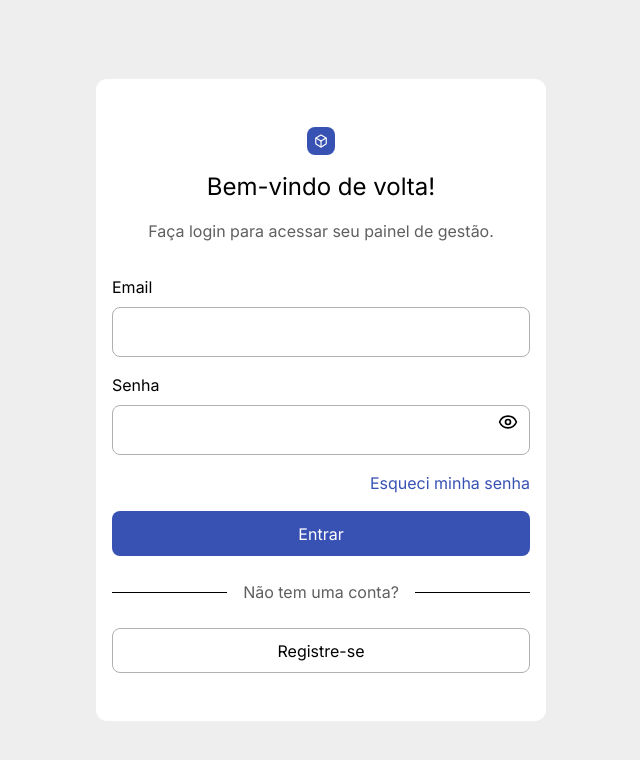
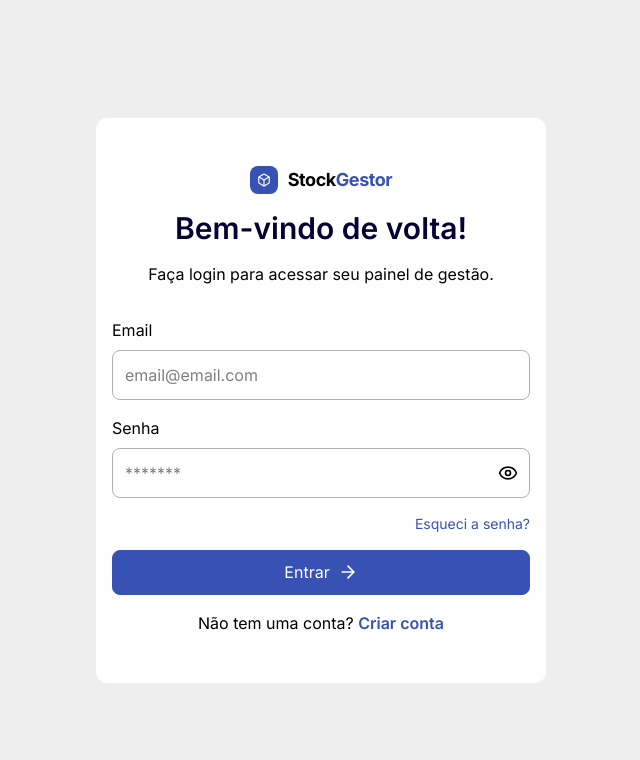
Before and after one commit to jvssvj/Stock-Gestor, a React (Vite) app: page /login in a window 1280 px wide. Shown: the top 760 px of the page, without its empty margins (319-959 px from the left). Built offline with nearby package versions, Linux system fonts and the light colour scheme; no server answers.

Commit message:
remove minimum password length validation from login

```diff
--- a/src/pages/Auth/Login/index.jsx
+++ b/src/pages/Auth/Login/index.jsx
@@ -4,8 +4,8 @@ import { useState } from "react";
 import { loginService } from "@/services/authService";
 import { useAuth } from "@/hooks/useAuth";
 import Spinner from "@/components/Spinner";
-import { Eye, EyeOff } from "lucide-react";
-import { validateEmail, validatePassword } from "@/utils/validateForm";
+import { ArrowRight, Eye, EyeOff } from "lucide-react";
+import { validateEmail } from "@/utils/validateForm";
 
 const inputBase = "border border-border py-3 px-3 rounded-lg w-full focus:outline-none focus:border-primary";
 const inputErrorClass = "bg-danger-subtle text-danger border border-danger focus:border-danger";
@@ -28,14 +28,20 @@ export default function Login() {
     setShowPassword(prev => !prev)
   }
 
+  const validatePassword = (password) => {
+    if (!password) {
+      return "A senha é obrigatória"
+    }
+    return null
+  }
+
   async function handleSubmit(e) {
     e.preventDefault()
 
     const errorEmail = validateEmail(email)
-    const errorPassword = validatePassword(password)
 
-    if (errorEmail || errorPassword) {
-      setClientErrors({ email: errorEmail, password: errorPassword })
+    if (errorEmail || validatePassword(password)) {
+      setClientErrors({ email: errorEmail, password: validatePassword() })
       return
     }
 
@@ -44,7 +50,7 @@ export default function Login() {
     try {
       const response = await loginService({ email, password })
       login(response.user, response.token)
-      navigate('/dashboard')
+      navigate('/app')
     } catch (err) {
       const isNetworkError = err instanceof TypeError
       setApiError(isNetworkError ? "Falha na conexão." : err.message || "Erro inesperado.")
@@ -56,9 +62,9 @@ export default function Login() {
   return (
     <div className="min-h-[100dvh] p-4 flex flex-col items-center justify-center">
       <section className="bg-white rounded-[0.7rem] py-12 px-4 w-full max-w-[450px] text-center flex flex-col items-center justify-center">
-        <Logo size={40} />
-        <h1 className="text-2xl text-[var(--color-text)] my-4">Bem-vindo de volta!</h1>
-        <p className="text-base text-text-muted">Faça login para acessar seu painel de gestão.</p>
+        <Logo showLabel />
+        <h1 className="text-3xl text-text-main font-semibold my-4">Bem-vindo de volta!</h1>
+        <p className="text-base text-muted">Faça login para acessar seu painel de gestão.</p>
 
         <form
           method="POST"
@@ -81,6 +87,7 @@ export default function Login() {
               type="email"
               name="email"
               id="email"
+              placeholder="email@email.com"
             />
             {clientErrors.email && (
               <span className="text-danger text-sm">{clientErrors.email}</span>
@@ -103,10 +110,11 @@ export default function Login() {
               type={showPassword ? "text" : "password"}
               name="password"
               id="password"
+              placeholder="*******"
             />
             <div
               onClick={() => handleShowPassword()}
-              className="absolute right-3 top-[2.45rem] text-[var(--color-text)]"
+              className="absolute right-3 top-[2.95rem] text-[var(--color-text)]"
             >
               {showPassword ? <EyeOff size={20} /> : <Eye size={20} />}
             </div>
@@ -117,33 +125,30 @@ export default function Login() {
           </label>
 
           <a
-            className="text-primary no-underline text-end max-[375px]:text-sm"
+            className="text-primary text-sm no-underline text-end"
             href="#forgot-password"
           >
-            Esqueci minha senha
+            Esqueci a senha?
           </a>
 
           <button
             disabled={loading}
             type="submit"
             aria-label={loading ? "Carregando acesso, aguarde" : "Entrar no sistema"}
-            className="w-full h-[45px] bg-primary text-white text-base rounded-lg cursor-pointer transition-all duration-200 ease-in-out hover:bg-primary-light"
+            className="flex items-center justify-center gap-2 w-full h-[45px] bg-primary border border-primary text-white text-base rounded-lg cursor-pointer transition-all duration-200 ease-in-out hover:bg-transparent hover:text-primary"
           >
             {loading ? <Spinner /> : 'Entrar'}
+            < ArrowRight size={20} />
           </button>
-
-          <div className="flex items-center gap-4 my-2">
-            <hr className="w-full h-px bg-border" />
-            <span className="whitespace-nowrap text-text-muted">Não tem uma conta?</span>
-            <hr className="w-full h-px bg-border" />
-          </div>
-
-          <Link
-            to={'/register'}
-            className="flex items-center justify-center no-underline w-full h-[45px] rounded-lg transition-all duration-200 ease-in-out border border-border text-[var(--color-text)] hover:border-text-muted"
-          >
-            Registre-se
-          </Link>
+          <p className="text-muted">Não tem uma conta?
+            {' '}
+            <Link
+              to={'/register'}
+              className="text-primary font-semibold"
+            >
+              Criar conta
+            </Link>
+          </p>
         </form>
       </section>
     </div>
--- a/src/pages/Auth/Login/index.module.css
+++ /dev/null
@@ -1 +0,0 @@
-/* migrado para Tailwind */
```
